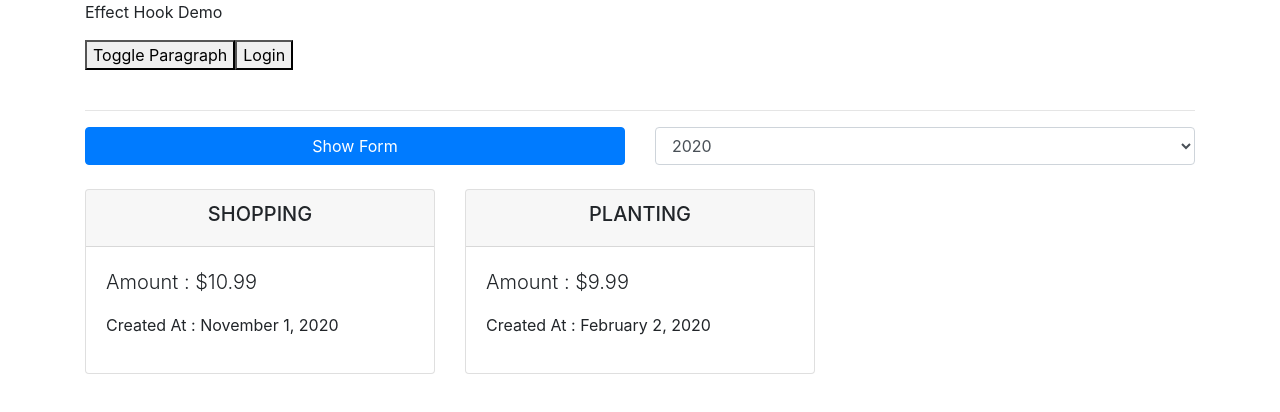
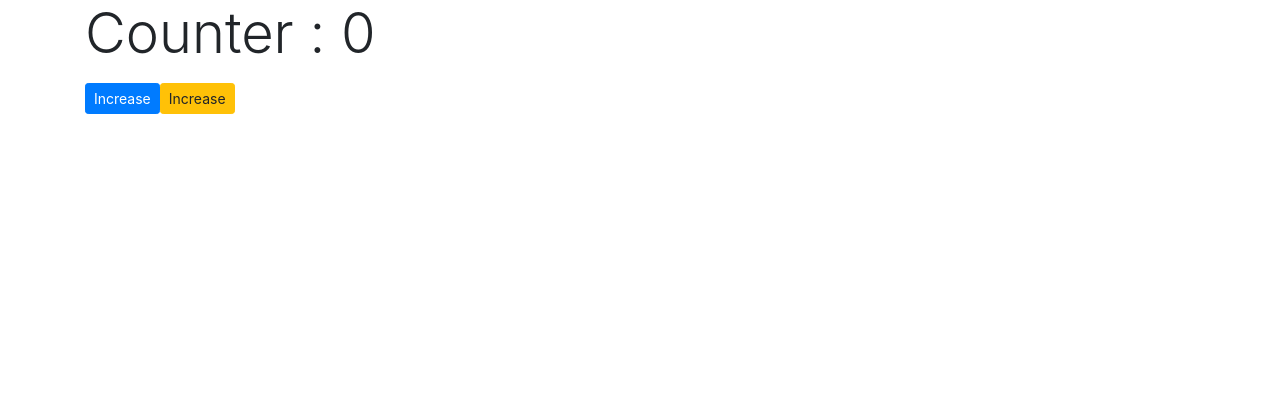
Before and after one commit to synergy2411/ericsson_oct21_b1, a React (Create React App) app in the folder notes-app/: page / in a window 1280 px wide. Shown: the top 412 px of the page. Built offline with nearby package versions, Linux system fonts and the light colour scheme.

Commit message:
useReducer added

```diff
--- a/notes-app/src/App.js
+++ b/notes-app/src/App.js
@@ -3,6 +3,7 @@ import React, { Component, useState } from "react";
 import ClassBasedComp from "./components/CompType/ClassBasedComp";
 import EffectHookDemo from "./components/Demo/EffectHookDemo";
 import FormDemo from "./components/Demo/FormDemo";
+import ReducerHookDemo from "./components/Demo/ReducerHookDemo";
 
 import Notes from "./components/Notes/Notes";
 
@@ -11,20 +12,20 @@ class App extends Component {
     super();
     this.state = {
       title : "SomeTitle",
-      toggleComp : false
+      toggleComp : true
     }
     console.clear()
   }
   render() {
     return (
       <div className="container">
-        <EffectHookDemo />
+        <ReducerHookDemo />
+        {/* {this.state.toggleComp && <EffectHookDemo />} */}
         {/* <FormDemo /> */}
-        {/* <button onClick={() => this.setState({toggleComp : !this.state.toggleComp})}>Toggle Comp</button>
-        {this.state.toggleComp && <ClassBasedComp title={this.state.title} />} */}
-        <br />
-        <hr />
-        <Notes />
+        {/* <button onClick={() => this.setState({toggleComp : !this.state.toggleComp})}>
+            Toggle Comp</button> */}
+        {/* {this.state.toggleComp && <ClassBasedComp title={this.state.title} />} */}
+        {/* <Notes /> */}
       </div>
     );
   }
--- a/notes-app/src/components/Demo/EffectHookDemo.js
+++ b/notes-app/src/components/Demo/EffectHookDemo.js
@@ -1,22 +1,59 @@
-import { useEffect, useState } from "react";
+import React, { useEffect, useState } from "react";
 
 const EffectHookDemo = () => {
+  const [isLoggedIn, setIsLoggedIn] = useState(false);
+  const [showParagraph, setShowParagrah] = useState(true);
+  const [posts, setPosts] = useState([])
 
-    const [isLoggedIn, setIsLoggedIn] = useState(false);
-    const [showParagraph, setShowParagrah] = useState(true);
+  //   useEffect(() => {
+  //       const notifier = setTimeout(() => {
+  //           console.log("UseEffect Works");
+  //       }, 500);
+  //     return () => {
+  //         // Clean up Function
+  //         console.log("Clean-up")
+  //         clearTimeout(notifier);
+  //     }
+  //   }, [isLoggedIn, showParagraph]);
 
-    useEffect(() => {
-        console.log("UseEffect Works");
-    }, [isLoggedIn, showParagraph])
+  useEffect(()=>{
+      if(localStorage.getItem("token") === "Bearer SomeTokenValue"){
+        setIsLoggedIn(true)
+      }
+  }, [isLoggedIn])
 
-    return (
-        <div>
-            { showParagraph && <p>Effect Hook Demo</p>}
-            <button onClick={() => setShowParagrah(!showParagraph)}>Toggle Paragraph</button>
-            <button onClick={() => setIsLoggedIn(!isLoggedIn)}>Login</button>
-        </div>
-    )
+  useEffect(() => {
+    fetch("https://jsonplaceholder.typicode.com/posts")
+        .then(response => response.json())
+        .then(posts => {
+            setPosts(posts)
+        })
+  }, [])
 
-}
+  const onLoginHandler = () => {
+    setIsLoggedIn(true);
+    localStorage.setItem("token", "Bearer SomeTokenValue")
+  };
+  const onLogoutHandler = () => {
+    setIsLoggedIn(false);
+    localStorage.clear()
+  };
+  return (
+    <div>
+      {showParagraph && <p>Effect Hook Demo</p>}
+      <button onClick={() => setShowParagrah(!showParagraph)}>
+        Toggle Paragraph
+      </button> <br/>
+      {!isLoggedIn && <button className="btn btn-primary" onClick={onLoginHandler}>Login</button>}
+      {isLoggedIn && <button className="btn btn-danger" onClick={onLogoutHandler}>Logout</button>}
+
+      <br/>
+      <hr/>
+
+    {posts.map(post => <li key={post.id}>{post.title}</li>)}
+
+    </div>
+  );
+};
 
 export default EffectHookDemo;
--- /dev/null
+++ b/notes-app/src/components/Demo/ReducerHookDemo.js
@@ -0,0 +1,38 @@
+import { useReducer } from 'react';
+
+const initialState = {
+    counter : 0
+}
+const reducerFn = (state, action) => {
+    if(action.type === "INCREMENT"){
+        return {
+            counter : state.counter + 1
+        }
+    }else if(action.type === "DECREMENT"){
+        return {
+            counter : state.counter - 1
+        }
+    }
+    return state;
+}
+
+const ReducerHookDemo = () => {
+
+     const [state, dispatchFn ] = useReducer(reducerFn, initialState)
+
+     const onIncreaseHandler = () => {
+         dispatchFn({type : "INCREMENT"})
+     }
+     const onDecreaseHandler = () => {
+         dispatchFn({type : "DECREMENT"})
+     }
+    return (
+        <div>
+            <p className="display-4">Counter : {state.counter}</p>
+            <button className="btn btn-primary btn-sm" onClick={onIncreaseHandler}>Increase</button>
+            <button className="btn btn-warning btn-sm" onClick={onDecreaseHandler}>Increase</button>
+        </div>
+    )
+}
+
+export default ReducerHookDemo;
```
Also changed, not shown: 1 other file (tests, documents, lock files or other folders).
